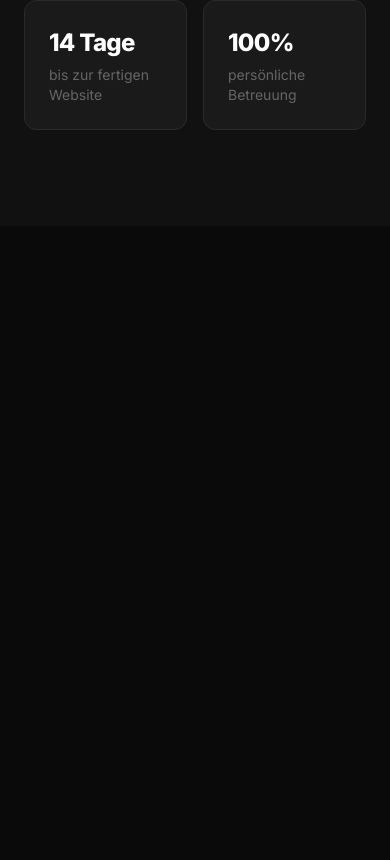
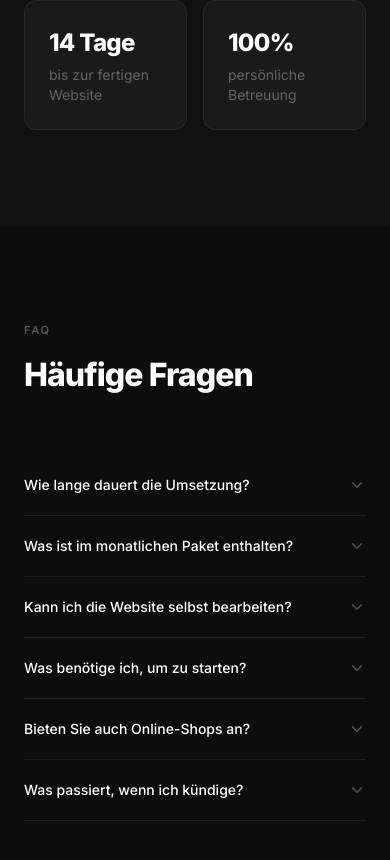
Before and after one commit to sdnwrd/Seven, a React (Vite) app: page / in a window 390 px wide. Shown: the part 6087-6947 px from the top of the page. Before the commit the page ends 6313 px from the top, so only its background shows below. Built offline with nearby package versions, Linux system fonts and the light colour scheme.

Commit message:
feat: add FAQ accordion with AnimatePresence, single-open

```diff
--- a/src/App.tsx
+++ b/src/App.tsx
@@ -6,6 +6,7 @@ import Process from './components/Process'
 import Pricing from './components/Pricing'
 import Portfolio from './components/Portfolio'
 import About from './components/About'
+import FAQ from './components/FAQ'
 
 function Home() {
   return (
@@ -17,6 +18,7 @@ function Home() {
       <Pricing />
       <Portfolio />
       <About />
+      <FAQ />
     </>
   )
 }
--- /dev/null
+++ b/src/components/FAQ.tsx
@@ -0,0 +1,122 @@
+import { useState } from 'react'
+import { motion, AnimatePresence, useReducedMotion } from 'framer-motion'
+import { ChevronDown } from 'lucide-react'
+
+const faqs = [
+  {
+    question: 'Wie lange dauert die Umsetzung?',
+    answer: 'In der Regel dauert die Umsetzung einer Website 10–14 Werktage ab dem ersten Gespräch. Der genaue Zeitplan hängt vom Umfang und der Bereitstellung Ihrer Inhalte ab.',
+  },
+  {
+    question: 'Was ist im monatlichen Paket enthalten?',
+    answer: 'Das monatliche Paket umfasst Hosting, SSL-Zertifikat, regelmäßige Sicherheitsupdates, technischen Support sowie kleine Inhaltsänderungen auf Anfrage.',
+  },
+  {
+    question: 'Kann ich die Website selbst bearbeiten?',
+    answer: 'Das besprechen wir gerne individuell. Je nach Wunsch bauen wir ein einfaches Content-Management-System ein, oder übernehmen alle Änderungen für Sie.',
+  },
+  {
+    question: 'Was benötige ich, um zu starten?',
+    answer: 'Für den Start benötigen wir nur ein kurzes Gespräch, um Ihre Ziele zu verstehen. Texte, Bilder und weitere Inhalte können wir gemeinsam erarbeiten.',
+  },
+  {
+    question: 'Bieten Sie auch Online-Shops an?',
+    answer: 'Ja, wir bauen auch Online-Shops. Die Umsetzung und der Preis hängen vom gewünschten Funktionsumfang ab — sprechen Sie uns einfach an.',
+  },
+  {
+    question: 'Was passiert, wenn ich kündige?',
+    answer: 'Das monatliche Paket ist jederzeit kündbar. Ihre Website und alle Daten gehören Ihnen — wir übergeben alles sauber, ohne Haken.',
+  },
+]
+
+const REDUCED = { duration: 0, delay: 0 }
+const headerTransition = { duration: 0.6 }
+const listTransition = { duration: 0.6, delay: 0.1 }
+
+function FAQItem({
+  question,
+  answer,
+  isOpen,
+  onToggle,
+}: {
+  question: string
+  answer: string
+  isOpen: boolean
+  onToggle: () => void
+}) {
+  const shouldReduce = useReducedMotion()
+
+  return (
+    <div className="border-b border-[#1e1e1e]">
+      <button
+        onClick={onToggle}
+        className="w-full flex items-center justify-between py-5 text-left gap-4"
+      >
+        <span className="text-white font-medium text-sm sm:text-base">{question}</span>
+        <motion.div
+          animate={{ rotate: isOpen ? 180 : 0 }}
+          transition={{ duration: shouldReduce ? 0 : 0.2 }}
+          className="flex-shrink-0"
+        >
+          <ChevronDown size={18} className="text-[#555]" />
+        </motion.div>
+      </button>
+      <AnimatePresence initial={false}>
+        {isOpen && (
+          <motion.div
+            initial={{ height: 0, opacity: 0 }}
+            animate={{ height: 'auto', opacity: 1 }}
+            exit={{ height: 0, opacity: 0 }}
+            transition={{ duration: shouldReduce ? 0 : 0.3, ease: 'easeInOut' }}
+            className="overflow-hidden"
+          >
+            <p className="text-[#888] text-sm leading-relaxed pb-5">{answer}</p>
+          </motion.div>
+        )}
+      </AnimatePresence>
+    </div>
+  )
+}
+
+export default function FAQ() {
+  const shouldReduce = useReducedMotion()
+  const [openIndex, setOpenIndex] = useState<number | null>(null)
+
+  return (
+    <section id="faq" className="bg-[#0d0d0d] py-24 px-6">
+      <div className="max-w-3xl mx-auto">
+        <motion.div
+          initial={{ opacity: 0, y: shouldReduce ? 0 : 20 }}
+          whileInView={{ opacity: 1, y: 0 }}
+          viewport={{ once: true, amount: 0.2 }}
+          transition={shouldReduce ? REDUCED : headerTransition}
+        >
+          <p className="section-label mb-3">FAQ</p>
+          <h2
+            className="font-extrabold text-white mb-14"
+            style={{ fontSize: 'clamp(2rem, 4vw, 3rem)', letterSpacing: '-0.03em' }}
+          >
+            Häufige Fragen
+          </h2>
+        </motion.div>
+
+        <motion.div
+          initial={{ opacity: 0, y: shouldReduce ? 0 : 20 }}
+          whileInView={{ opacity: 1, y: 0 }}
+          viewport={{ once: true, amount: 0.1 }}
+          transition={shouldReduce ? REDUCED : listTransition}
+        >
+          {faqs.map((faq, index) => (
+            <FAQItem
+              key={faq.question}
+              question={faq.question}
+              answer={faq.answer}
+              isOpen={openIndex === index}
+              onToggle={() => setOpenIndex(openIndex === index ? null : index)}
+            />
+          ))}
+        </motion.div>
+      </div>
+    </section>
+  )
+}
```
